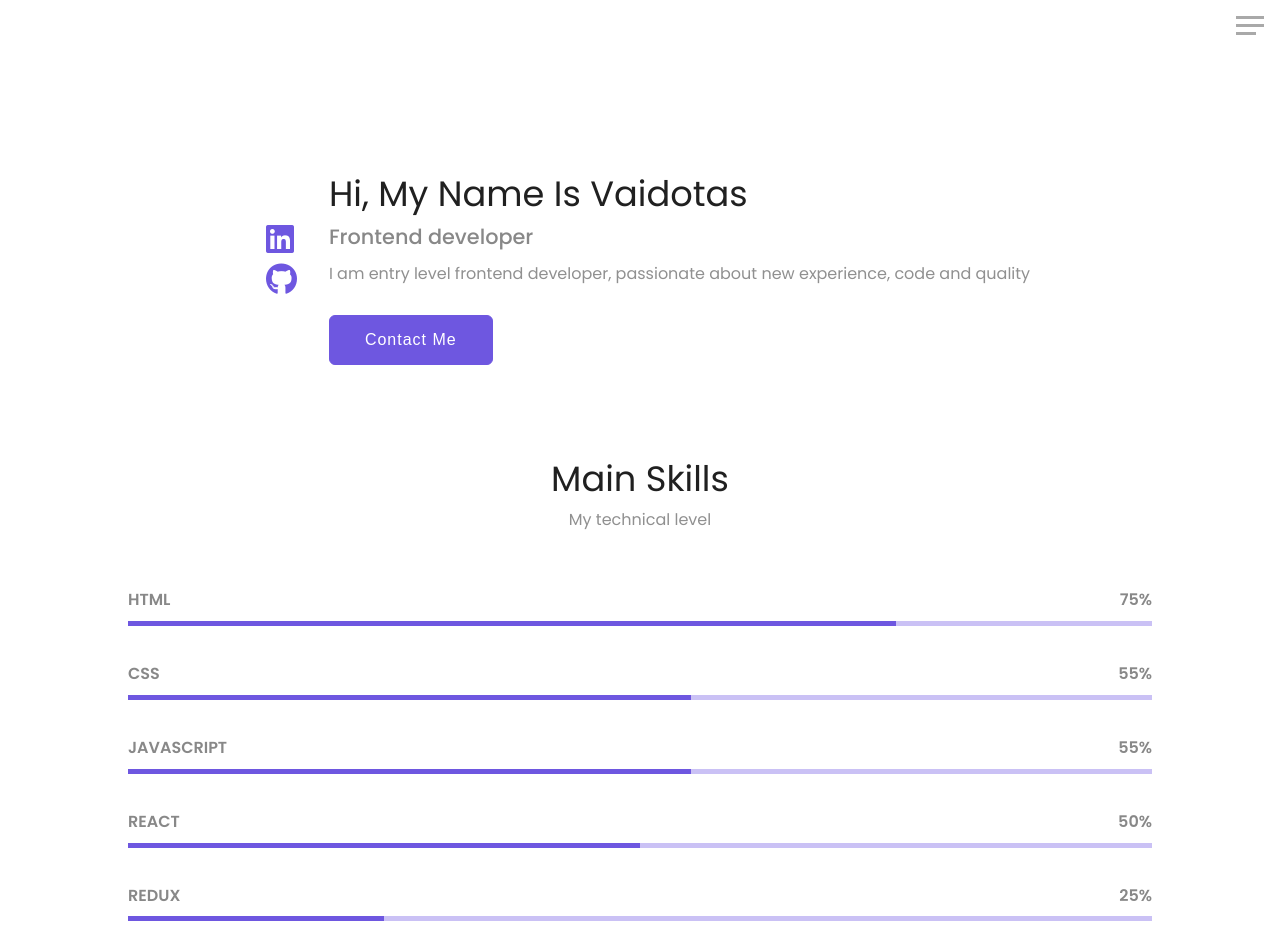
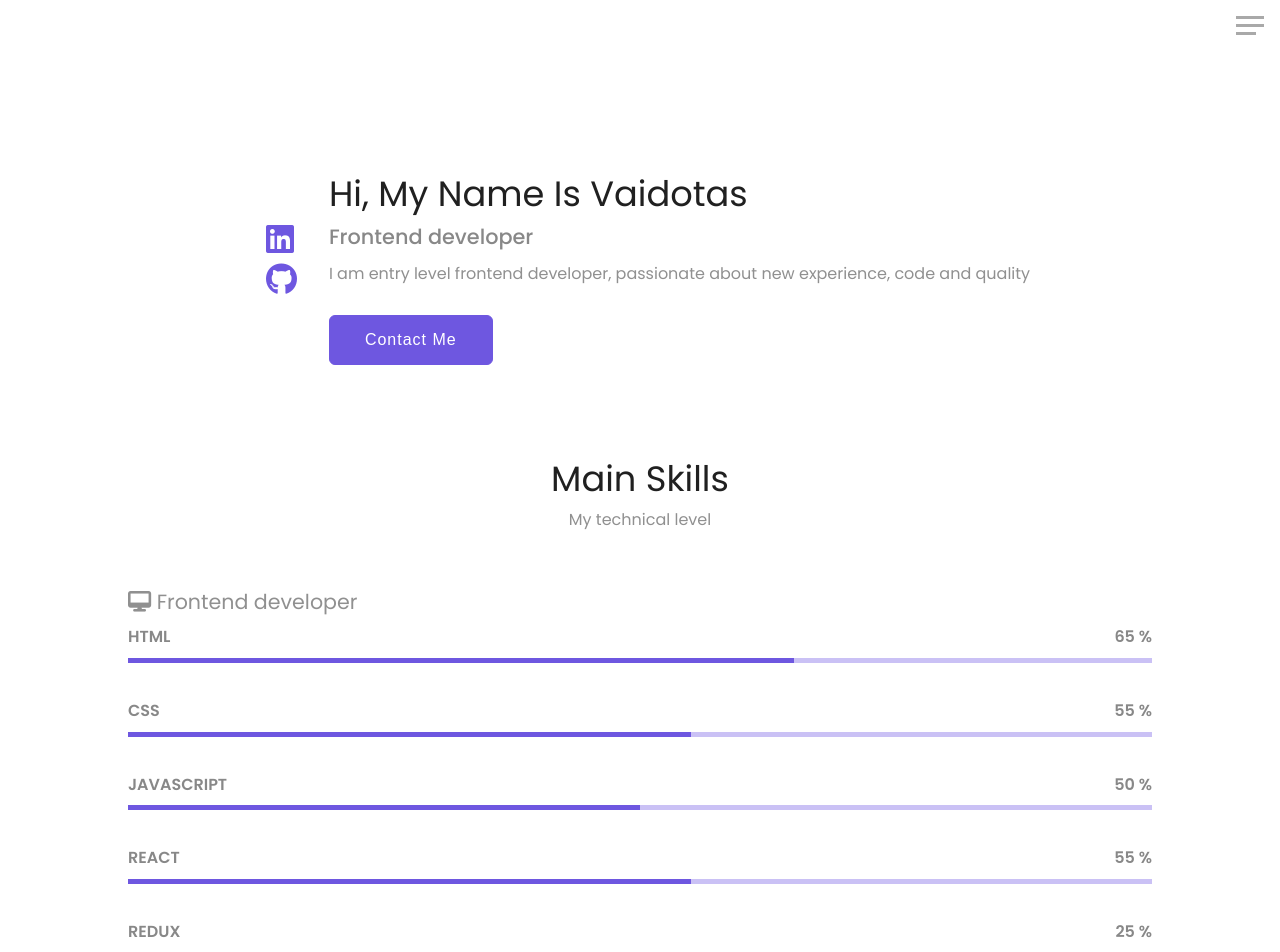
Before and after one commit to vskema/skema-portfolio, a React (Create React App) app: page / in a window 1280 px wide. Shown: the top 952 px of the page. Before the commit the page ends 921 px from the top, so only its background shows below. Built offline with nearby package versions, Linux system fonts and the light colour scheme.

Commit message:
added renderedSkills into Skils component

```diff
--- a/src/App.js
+++ b/src/App.js
@@ -5,13 +5,36 @@ import Main from "./components/Layout/Main";
 import Skills from "./components/Layout/Skills";
 import Footer from "./components/Layout/Footer";
 
+const data = [
+    {
+        subject: 'HTML',
+        level: 65
+    },
+    {
+        subject: 'CSS',
+        level: 55
+    },
+    {
+        subject: 'JAVASCRIPT',
+        level: 50
+    },
+    {
+        subject: 'REACT',
+        level: 55
+    },
+    {
+        subject: 'REDUX',
+        level: 25
+    }
+];
+
 const App = () => {
 
     return (
         <React.Fragment>
             <Header />
             <Main />
-            <Skills />
+            <Skills skills={data} />
         </React.Fragment>
     );
 };
--- a/src/components/Layout/Skills.js
+++ b/src/components/Layout/Skills.js
@@ -5,6 +5,24 @@ import classes from './Skills.module.css';
 
 const Skills = props => {
 
+    const renderedSkills = () => {
+        return props.skills.map((skill) => {
+            let percentage = skill.level + '%';
+            return (
+                <div>
+
+                        <div className={classes['skills__text']}>
+                            <h4>{skill.subject}</h4>
+                            <h4>{skill.level} %</h4>
+                        </div>
+                        <div className={classes['skills-container']}>
+                            <div style={{width: percentage}} className={classes['skills-container__value']}> </div>
+                        </div>
+
+                </div>
+            )
+        })
+    }
 
     return (
         <React.Fragment>
@@ -15,47 +33,24 @@ const Skills = props => {
                 </div>
 
                 <div>
+                    <div className={classes.skills}>
+                        <div className={classes['sills-header_sub']}>
+                            <h3><i className="fas fa-desktop"></i> Frontend developer</h3>
+                        </div>
 
-                    <div className={classes.skills}>
+                        {renderedSkills()}
+
+                        <div className={classes['sills-header_sub']}>
+                            <h3><i className="fas fa-pencil-alt"></i> Designer</h3>
+                        </div>
                         <div className={classes['skills__text']}>
-                            <h4>HTML</h4>
-                            <h4>75%</h4>
+                            <h4>PHOTOSHOP</h4>
+                            <h4>35%</h4>
                         </div>
                         <div className={classes['skills-container']}>
-                            <div className={classes['skills-container__value-html']}> </div>
+                            <div className={classes['skills-container__value-ps']}> </div>
                         </div>
 
-                        <div className={classes['skills__text']}>
-                            <h4>CSS</h4>
-                            <h4>55%</h4>
-                        </div>
-                        <div className={classes['skills-container']}>
-                            <div className={classes['skills-container__value-css']}> </div>
-                        </div>
-
-                        <div className={classes['skills__text']}>
-                            <h4>JAVASCRIPT</h4>
-                            <h4>55%</h4>
-                        </div>
-                        <div className={classes['skills-container']}>
-                            <div className={classes['skills-container__value-js']}> </div>
-                        </div>
-
-                        <div className={classes['skills__text']}>
-                            <h4>REACT</h4>
-                            <h4>50%</h4>
-                        </div>
-                        <div className={classes['skills-container']}>
-                            <div className={classes['skills-container__value-react']}> </div>
-                        </div>
-
-                        <div className={classes['skills__text']}>
-                            <h4>REDUX</h4>
-                            <h4>25%</h4>
-                        </div>
-                        <div className={classes['skills-container']}>
-                            <div className={classes['skills-container__value-redux']}> </div>
-                        </div>
                     </div>
 
                 </div>
--- a/src/components/Layout/Skills.module.css
+++ b/src/components/Layout/Skills.module.css
@@ -15,6 +15,12 @@
     font-size: 1rem;
     margin-top: 1rem;
     color: #909090;
+}
+.sills-header_sub {
+    color: #909090;
+    font-size: 1.1rem;
+    padding-bottom: 1rem;
+    font-weight: 500;
 }
 
 .skills {
@@ -38,28 +44,13 @@
     margin-bottom: 2.5rem;
 }
 
-.skills-container__value-html {
+.skills-container__value {
     height: 5px;
     background: #6E57E0;
-    width: 75%;
 }
-.skills-container__value-css {
+
+.skills-container__value-ps {
     height: 5px;
     background: #6E57E0;
-    width: 55%;
+    width: 35%;
 }
-.skills-container__value-js {
-    height: 5px;
-    background: #6E57E0;
-    width: 55%;
-}
-.skills-container__value-react {
-    height: 5px;
-    background: #6E57E0;
-    width: 50%;
-}
-.skills-container__value-redux {
-    height: 5px;
-    background: #6E57E0;
-    width: 25%;
-}
```
